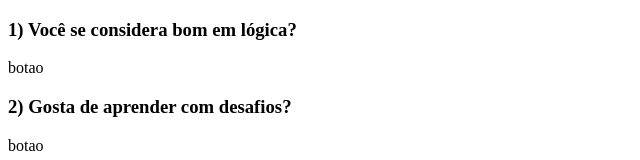
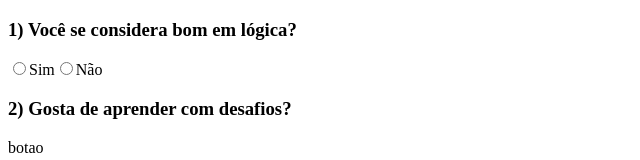
Before and after one commit to williamnstolb/desafioGRX, a React (Create React App) app in the folder app/frontend/: page /forms in a window 1280 px wide. Shown: the top 160 px of the page, without its empty margins (0-640 px from the left). Built offline with nearby package versions, Linux system fonts and the light colour scheme.

Commit message:
Criacao do component Button e função onChange

```diff
--- /dev/null
+++ b/app/frontend/src/components/Button.jsx
@@ -0,0 +1,17 @@
+import React, { Component } from 'react'
+
+export default class Button extends Component {
+  render() {
+    const { name, onChange } = this.props;
+    return (
+      <div>
+          <input required={ true } id='buttonYes' type='radio' value="Sim" name={ name } onChange={ onChange } />
+          <label htmlFor='buttonY'>Sim</label>
+
+          <input required={ true } id='buttonNo' type='radio' value="Não" name={ name } onChange={ onChange } />
+          <label htmlFor='buttonN'>Não</label>
+
+      </div>
+    )
+  }
+}
--- a/app/frontend/src/pages/Forms.jsx
+++ b/app/frontend/src/pages/Forms.jsx
@@ -1,4 +1,5 @@
 import React, { Component } from 'react'
+import Button from '../components/Button'
 
 export default class Forms extends Component {
   constructor() {
@@ -12,13 +13,20 @@ export default class Forms extends Component {
     }
   }
 
+  onChange = async (event) => {
+    const { name, value } = event.target;
+    this.setState({
+      [name]: value,
+    });
+  }
+
   render() {
     return (
       <div>
         <form >
         <label htmlFor='pergunta1'>
            <h3>1) Você se considera bom em lógica?</h3>
-           <p >botao</p>
+           <Button name="Pergunta1" onChange={ this.onChange }/>
         </label>
         <label htmlFor='pergunta2'>
             <h3>2) Gosta de aprender com desafios?</h3>
```
